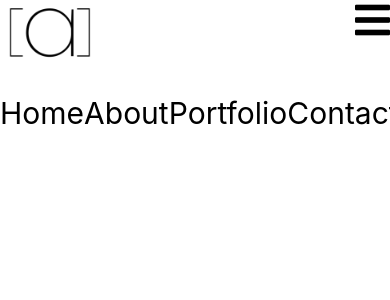
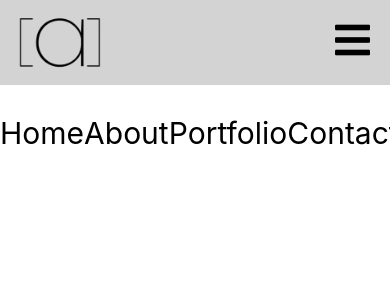
Before and after one commit to adamalcantara/alcantara_photography, a React (Create React App) app: page / in a window 390 px wide. Shown: the top 300 px of the page. Built offline with nearby package versions, Linux system fonts and the light colour scheme.

Commit message:
Added styling to mobile nav

```diff
--- a/src/Components/Nav/Nav.css
+++ b/src/Components/Nav/Nav.css
@@ -13,6 +13,9 @@
 #mobileNav {
     display: flex;
     width: 100vw;
+    padding-top: 10px;
+    padding-bottom: 10px;
+    background-color: lightgrey;
 }
 
 .burger {
@@ -89,6 +92,7 @@ a:hover {
     }
     #logosmall {
         display: block;
+        margin-left: 10px;
     }
     #nav {
         width: 100%;
@@ -96,7 +100,7 @@ a:hover {
     .burger {
         display: block;
         position: absolute;
-        top: 0;
-        right: 0;
+        top: 20px;
+        right: 20px;
     }
 }
```
